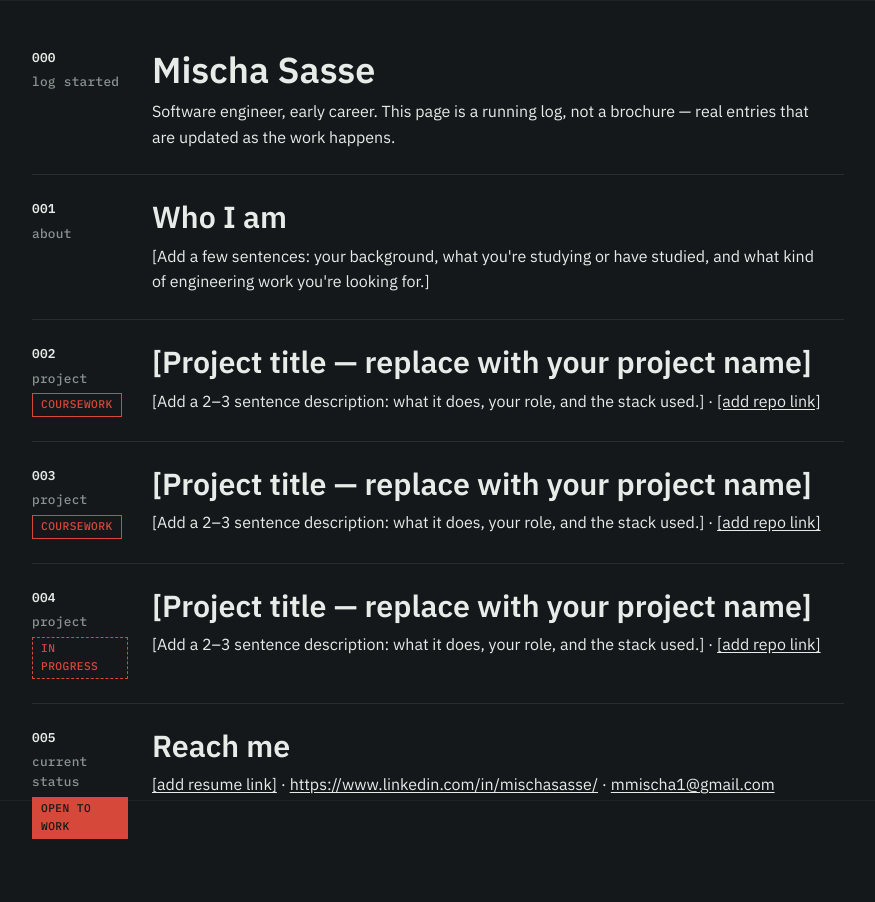
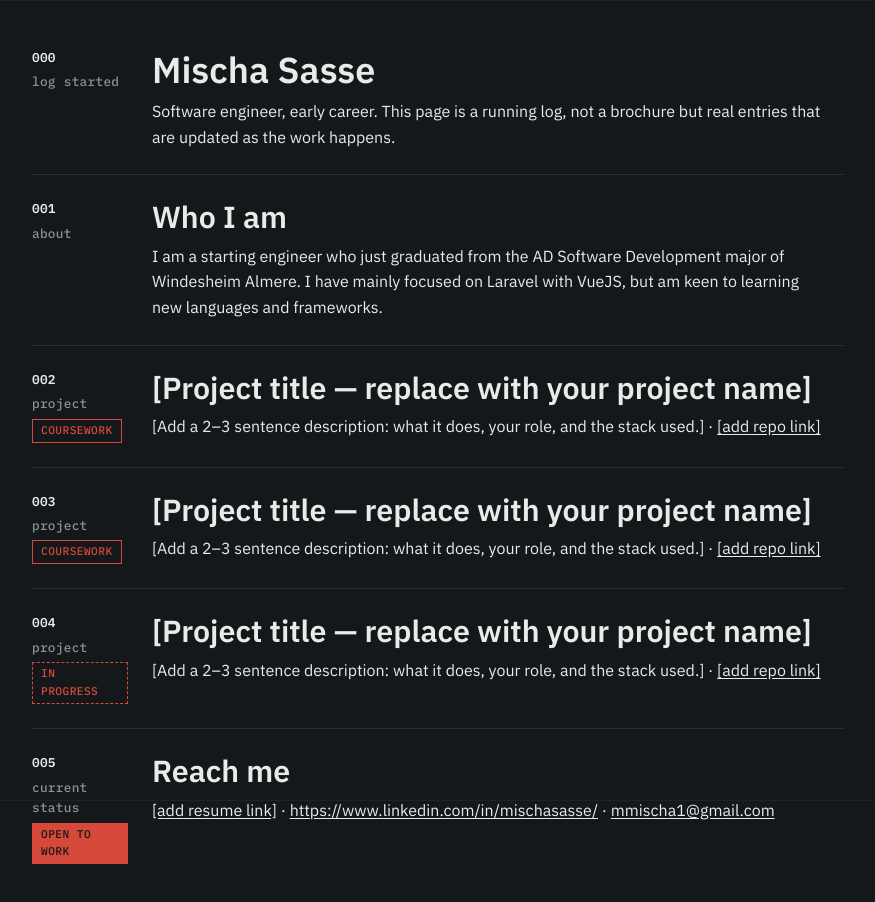
Before and after one commit to MischaSasse/kurogami.me, a plain HTML site: page index.html in a window 1280 px wide. Shown: the whole page, without its empty margins (202-1077 px from the left). Drawn offline with Linux system fonts and the light colour scheme.

Commit message:
changed text

```diff
--- a/index.html
+++ b/index.html
@@ -38,7 +38,7 @@
     </div>
     <div class="entry__content">
       <h1 class="entry__title">Mischa Sasse</h1>
-      <p class="entry__body">Software engineer, early career. This page is a running log, not a brochure — real entries that are updated as the work happens.</p>
+      <p class="entry__body">Software engineer, early career. This page is a running log, not a brochure but real entries that are updated as the work happens.</p>
     </div>
   </header>
 
@@ -49,7 +49,7 @@
     </div>
     <div class="entry__content">
       <h2 class="entry__title">Who I am</h2>
-      <p class="entry__body">[Add a few sentences: your background, what you're studying or have studied, and what kind of engineering work you're looking for.]</p>
+      <p class="entry__body">I am a starting engineer who just graduated from the AD Software Development major of Windesheim Almere. I have mainly focused on Laravel with VueJS, but am keen to learning new languages and frameworks.</p>
     </div>
   </section>
 
```
